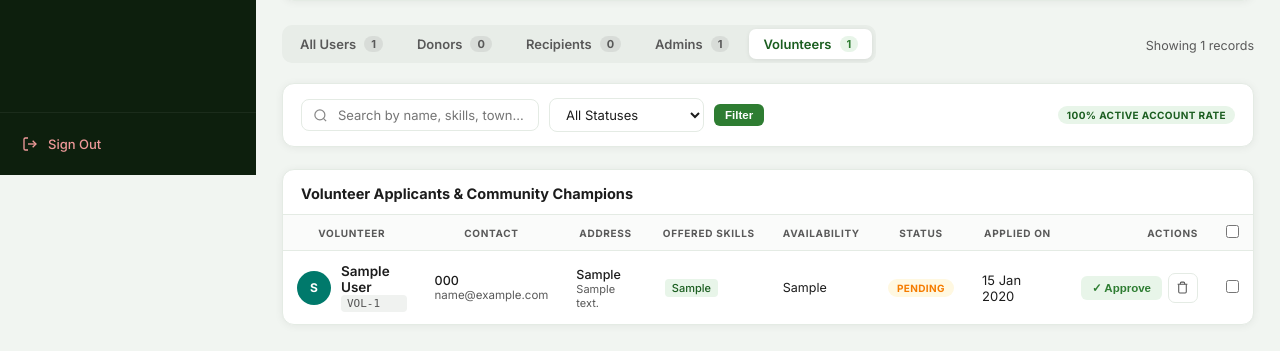
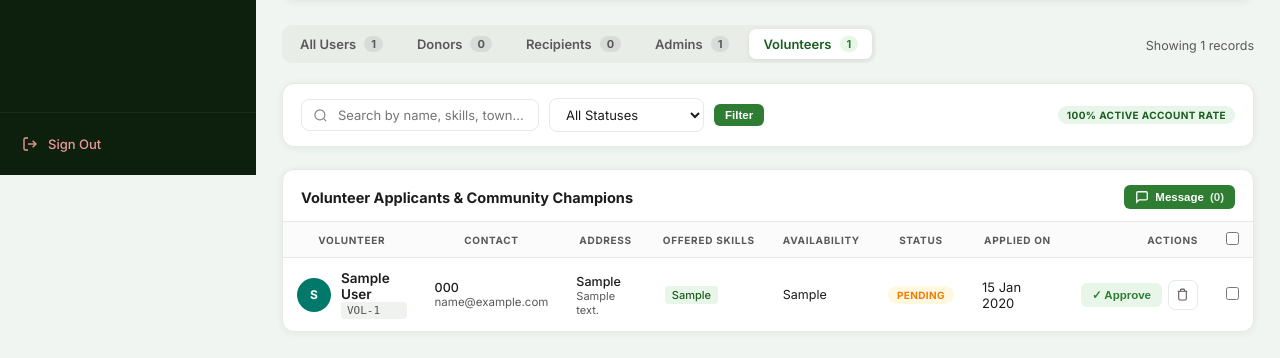
Before and after one commit to sandeshshrestha01/DaanChautari, a PHP site: page /admin/manage_users.php?role=volunteer in a window 1280 px wide. Shown: the part 625-983 px from the top of the page. Run offline with PHP 8.4, Linux system fonts and the light colour scheme; a user stored in the database is signed in; data comes from the database, SQL or seed files in the repository; tables that the repository leaves empty hold one stand-in row (values such as "Sample post"); some libraries are stand-ins or nearby versions.

Commit message:
Update admin user management and CSS

```diff
--- a/admin/manage_users.php
+++ b/admin/manage_users.php
@@ -8,6 +8,7 @@
 //--------------- Handle POST & CSV Export BEFORE any HTML output ----------------───
 require_once __DIR__ . '/../database/config.php';
 require_once __DIR__ . '/../database/db.php';
+require_once __DIR__ . '/../includes/mailer.php';
 
 // Auth Guard: Admin only
 if (!isset($_SESSION['user_id']) || $_SESSION['user_role'] !== 'admin') {
@@ -209,6 +210,35 @@ if (($_SERVER['REQUEST_METHOD'] ?? '') === 'POST') {
         header("Location: manage_users.php?role=volunteer");
         exit;
     }
+    // Action: Send message to selected volunteers
+if ($action === 'send_volunteer_message') {
+    $ids     = array_filter(array_map('intval', $_POST['volunteer_ids'] ?? []));
+    $subject = trim($_POST['subject'] ?? '');
+    $message = trim($_POST['message'] ?? '');
+
+    if (empty($ids)) {
+        $_SESSION['vol_msg_result'] = ['icon' => 'warning', 'title' => 'No volunteer selected.'];
+    } elseif ($subject === '' || $message === '') {
+        $_SESSION['vol_msg_result'] = ['icon' => 'warning', 'title' => 'Subject and message are required.'];
+    } else {
+        $placeholders = implode(',', array_fill(0, count($ids), '?'));
+        $q = $pdo->prepare("SELECT full_name, email FROM volunteers WHERE volunteer_id IN ($placeholders)");
+        $q->execute(array_values($ids));
+
+        $sent = 0; $failed = 0;
+        foreach ($q->fetchAll() as $v) {
+            if (empty($v['email']) || !filter_var($v['email'], FILTER_VALIDATE_EMAIL)) { $failed++; continue; }
+            send_volunteer_message($v['email'], $v['full_name'], $subject, $message) ? $sent++ : $failed++;
+        }
+
+        $_SESSION['vol_msg_result'] = $sent > 0
+            ? ['icon' => 'success', 'title' => "Message sent to $sent volunteer" . ($sent > 1 ? 's' : '') . ($failed ? " ($failed failed)" : '') . '.']
+            : ['icon' => 'error',   'title' => 'Message could not be sent.'];
+    }
+    header("Location: manage_users.php?role=volunteer");
+    exit;
+}
+
 }
 
 //--------------- 3. Overview Metrics & Statistics ----------------──────────────────
@@ -574,6 +604,15 @@ require_once __DIR__ . '/admin_header.php';
                 Registered Platform Users (<?php echo ucfirst($role_filter === 'all' ? 'All Roles' : $role_filter); ?>)
             <?php endif; ?>
         </h3>
+        <?php if ($is_volunteer_view): ?>
+        <button type="button" class="btn btn-primary btn-sm" onclick="openMessageModal()">
+            <svg width="14" height="14" viewBox="0 0 24 24" fill="none" stroke="currentColor" stroke-width="2.2">
+                <path d="M21 15a2 2 0 0 1-2 2H7l-4 4V5a2 2 0 0 1 2-2h14a2 2 0 0 1 2 2z"></path>
+            </svg>
+            Message <span id="selectedCount" style="opacity:.85;">(0)</span>
+        </button>
+    <?php endif; ?>
+
     </div>
 
     <div class="dtbl-wrap">
@@ -911,7 +950,7 @@ require_once __DIR__ . '/admin_header.php';
     </div>
 </div>
 
-<!-- ═══════════════════════ MODAL: ADD NEW USER ═══════════════════════ -->
+<!-- ========== MODAL: ADD NEW USER ========== -->
 <div class="admin-modal-overlay" id="addUserModal" onclick="closeModalOnBackdrop(event, 'addUserModal')">
     <div class="admin-modal-card">
         <div class="admin-modal-hdr">
@@ -987,7 +1026,7 @@ require_once __DIR__ . '/admin_header.php';
     </div>
 </div>
 
-<!-- ═══════════════════════ MODAL: USER DETAILS ═══════════════════════ -->
+<!-- =========== MODAL: USER DETAILS ========== -->
 <div class="admin-modal-overlay" id="userDetailsModal" onclick="closeModalOnBackdrop(event, 'userDetailsModal')">
     <div class="admin-modal-card">
         <div class="admin-modal-hdr">
@@ -1073,7 +1112,7 @@ require_once __DIR__ . '/admin_header.php';
     </div>
 </div>
 
-<!-- ═══════════════════════ MODAL: CHANGE ROLE ═══════════════════════ -->
+<!-- ====== MODAL: CHANGE ROLE ======= -->
 <div class="admin-modal-overlay" id="changeRoleModal" onclick="closeModalOnBackdrop(event, 'changeRoleModal')">
     <div class="admin-modal-card" style="max-width: 440px;">
         <div class="admin-modal-hdr">
@@ -1104,6 +1143,36 @@ require_once __DIR__ . '/admin_header.php';
             <div class="admin-modal-foot">
                 <button type="button" class="btn btn-outline" onclick="closeModal('changeRoleModal')">Cancel</button>
                 <button type="submit" class="btn btn-primary">Update Role</button>
+            </div>
+        </form>
+    </div>
+</div>
+<!-- ========= MODAL: MESSAGE VOLUNTEERS ====== -->
+<div class="admin-modal-overlay" id="messageModal" onclick="closeModalOnBackdrop(event, 'messageModal')">
+    <div class="admin-modal-card" style="max-width: 520px;">
+        <div class="admin-modal-hdr">
+            <h3>Message Volunteers</h3>
+            <button type="button" class="admin-modal-close" onclick="closeModal('messageModal')">&times;</button>
+        </div>
+        <form method="POST" action="manage_users.php" id="messageForm">
+            <input type="hidden" name="action" value="send_volunteer_message">
+            <div id="messageIdsContainer"></div>
+            <div class="admin-modal-body">
+                <p style="font-size:13px; color:#555; margin-bottom:12px;">
+                    Sending to <strong id="messageRecipientCount">0</strong> selected volunteer(s).
+                </p>
+                <div class="form-group">
+                    <label class="form-label">Subject <span class="req">*</span></label>
+                    <input type="text" name="subject" class="form-control" placeholder="e.g. Join our volunteer camp" required>
+                </div>
+                <div class="form-group">
+                    <label class="form-label">Message <span class="req">*</span></label>
+                    <textarea name="message" class="form-control" rows="6" placeholder="Write your message..." required></textarea>
+                </div>
+            </div>
+            <div class="admin-modal-foot">
+                <button type="button" class="btn btn-outline" onclick="closeModal('messageModal')">Cancel</button>
+                <button type="submit" class="btn btn-primary" id="sendMsgBtn">Send Message</button>
             </div>
         </form>
     </div>
@@ -1300,6 +1369,7 @@ function openChangeRoleModal(userId, userName, currentRole) {
     document.getElementById('changeRoleModal').classList.add('active');
 }
 
+
 function closeModal(modalId) {
     document.getElementById(modalId).classList.remove('active');
 }
@@ -1362,29 +1432,70 @@ function confirmDeleteVolunteer(volId, volName) {
     });
 }
 
-    const selectAll = document.getElementById("selectAll");
-    const checkboxes = document.querySelectorAll(".volunteer-checkbox");
+   //--------------- Volunteer selection + messaging ---------------
+const selectAll  = document.getElementById("selectAll");
+const checkboxes = document.querySelectorAll(".volunteer-checkbox");
 
-    // Select / deselect all
+function updateSelectedCount() {
+    const n = [...checkboxes].filter(c => c.checked).length;
+    const badge = document.getElementById('selectedCount');
+    if (badge) badge.innerText = '(' + n + ')';
+    if (selectAll) selectAll.checked = (checkboxes.length > 0 && n === checkboxes.length);
+}
+
+if (selectAll) {
     selectAll.addEventListener("change", function () {
-        checkboxes.forEach(function (checkbox) {
-            checkbox.checked = selectAll.checked;
-        });
+        checkboxes.forEach(c => c.checked = selectAll.checked);
+        updateSelectedCount();
+    });
+    checkboxes.forEach(c => c.addEventListener("change", updateSelectedCount));
+}
+
+function openMessageModal() {
+    const selected = [...checkboxes].filter(c => c.checked);
+    if (selected.length === 0) {
+        Swal.fire({ icon: 'info', title: 'Select volunteers first',
+                    text: 'Tick one or more volunteers (or "select all") to send a message.',
+                    confirmButtonColor: '#2e7d32' });
+        return;
+    }
+    const container = document.getElementById('messageIdsContainer');
+    container.innerHTML = '';
+    selected.forEach(c => {
+        const input = document.createElement('input');
+        input.type  = 'hidden';
+        input.name  = 'volunteer_ids[]';
+        input.value = c.dataset.volId;
+        container.appendChild(input);
+    });
+    document.getElementById('messageRecipientCount').innerText = selected.length;
+    document.getElementById('messageModal').classList.add('active');
+}
+
+// Disable button while sending (Gmail SMTP can take a few seconds)
+const msgForm = document.getElementById('messageForm');
+if (msgForm) {
+    msgForm.addEventListener('submit', function () {
+        const btn = document.getElementById('sendMsgBtn');
+        btn.disabled = true;
+        btn.innerText = 'Sending...';
+    });
+}
+<?php if (!empty($_SESSION['vol_msg_result'])):
+    $r = $_SESSION['vol_msg_result'];
+    unset($_SESSION['vol_msg_result']); ?>
+
+    Swal.fire({
+        toast: true,
+        position: 'top-end',
+        icon: <?php echo json_encode($r['icon']); ?>,
+        title: <?php echo json_encode($r['title']); ?>,
+        showConfirmButton: false,
+        timer: 3500,
+        timerProgressBar: true
     });
 
-    // Check individual checkboxes
-    checkboxes.forEach(function (checkbox) {
-        checkbox.addEventListener("change", function () {
-
-            // Check if ALL checkboxes are selected
-            const allSelected = [...checkboxes].every(function (checkbox) {
-                return checkbox.checked;
-            });
-
-            // Select All becomes unchecked if even one is unchecked
-            selectAll.checked = allSelected;//false/true
-        });
-    });
+<?php endif; ?>
 </script>
 
 
--- a/assets/css/admin.css
+++ b/assets/css/admin.css
@@ -1823,7 +1823,6 @@ img.u-ava, .u-ava-img {
   display: flex;
   align-items: center;
   justify-content: center;
-  cursor: pointer;
   transition: transform 0.15s ease, box-shadow 0.15s ease;
 }
 
```
